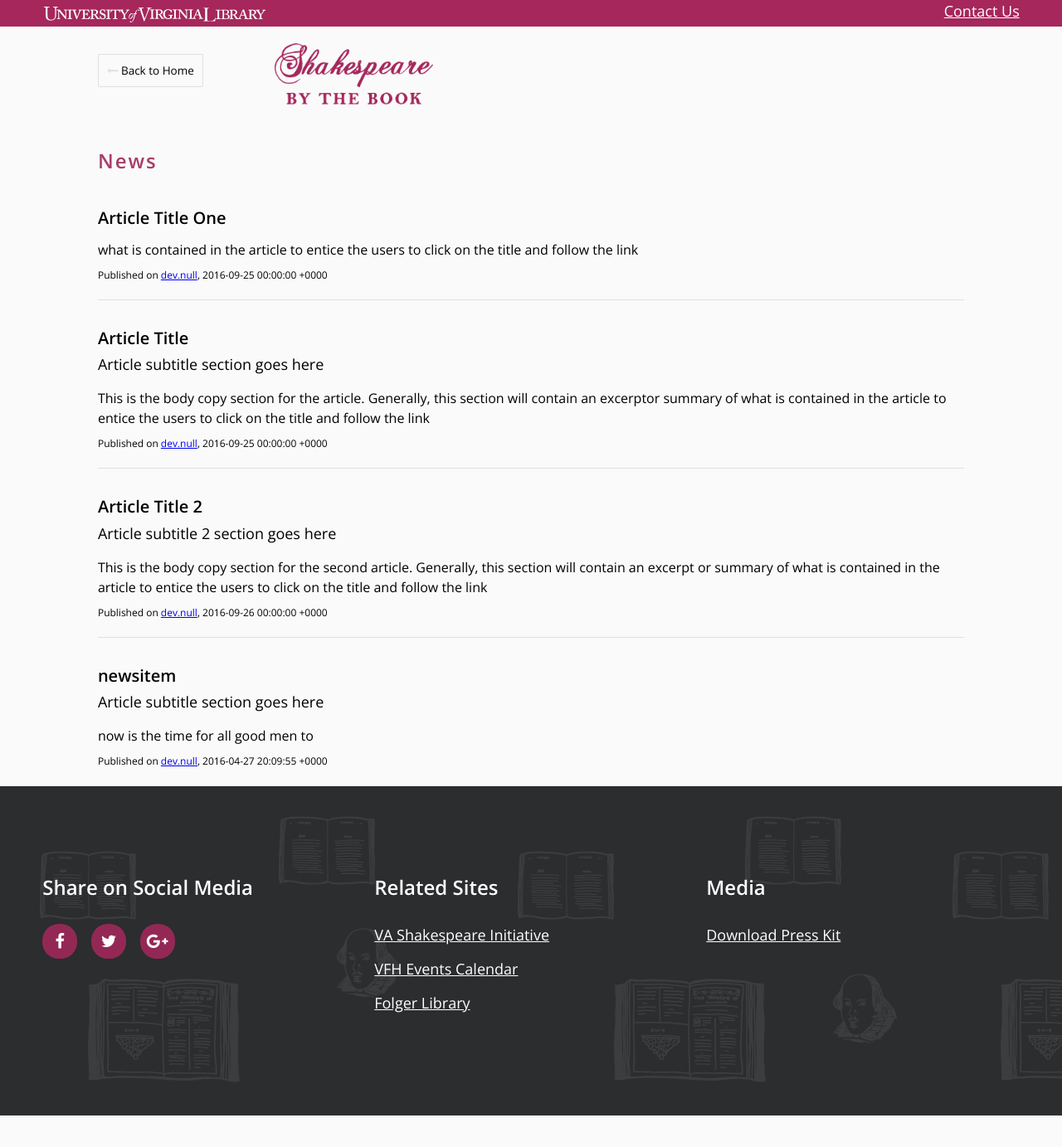
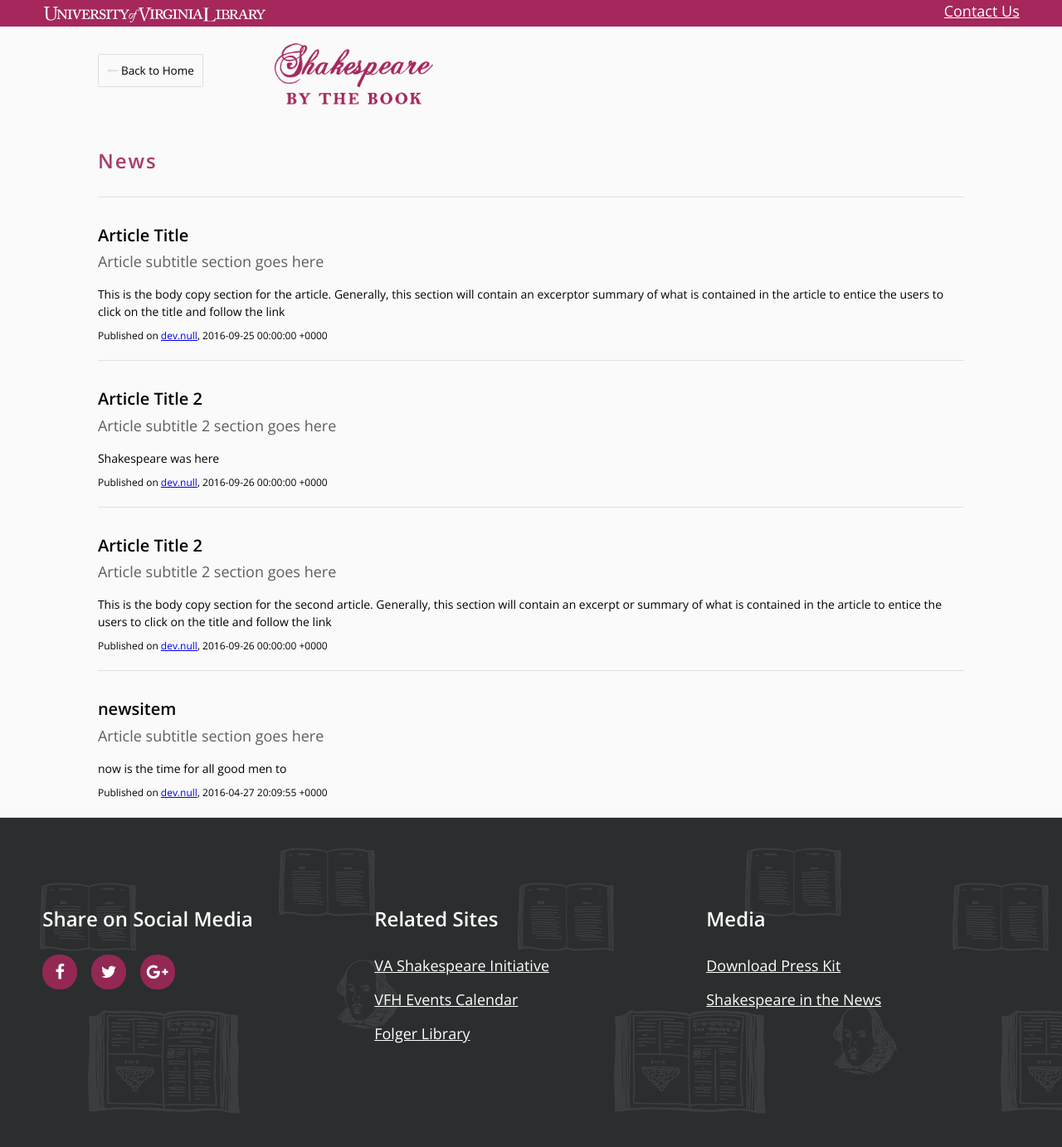
Before and after one commit to uvalib/shakespeare, a Jekyll site: the page built from news.html, in a window 1280 px wide. Shown: the whole page at 83% size. Built offline with Jekyll 4.4.1, drawn with Linux system fonts in a browser that asks for light colours; nearby versions of some CDN libraries; before the commit the page ends 1345 px from its top, so only the background shows below that.

Commit message:
UX-806 #comment update readme files to contain some instructions and remove title text to test if missing that it does not get included during build; add link for news page to footer

```diff
--- a/_includes/footer.html
+++ b/_includes/footer.html
@@ -31,6 +31,7 @@
     <div class="col s12 m4 footer-links">
       <h2 class="footer-heading">Media</h2>
       <p><a href="SBTB_pr.docx">Download Press Kit</a></p>
+      <p><a href="news.html">Shakespeare in the News</a></p>
     </div>
   </div>
 
--- a/_news/04-27-16-Title-of-the-Article.html
+++ b/_news/04-27-16-Title-of-the-Article.html
@@ -1,5 +1,5 @@
 ---
-title: "Article Title One"
+title: ""
 link: "http://dev.null"
 subtitle: ""
 copy: "what is contained in the article to entice the users to click on the title and follow the link"
--- a/_sass/_shakespeare.scss
+++ b/_sass/_shakespeare.scss
@@ -458,6 +458,11 @@
 .news-articles .article-subtitle {
   font-size: 18px;
   margin: 0 0 1rem;
+  color: #5F5F5F;
+}
+
+.news-articles .article-copy {
+  font-size: 14px;
 }
 
 .news-articles .published {
--- a/news.html
+++ b/news.html
@@ -19,7 +20,7 @@
             <h1><a href="{{article.link}}">{{article.title}}</a></h1>
             <div class="article-subtitle">{{article.subtitle}}</div>
           </header>
-        <div class="detail">
+          <div class="article-copy">
             {{article.copy}}
           </div>
           <div class="published">
@@ -28,6 +29,5 @@
         </article>
       </div>
     </div>
-
-
+  {% endif %}
 {% endfor %}
```
Also changed, not shown: other parts of news.html (+2 -1 lines), _news/04-21-16-Shakespeare-Was-Here.html (added, +7 -0 lines), _news/README.md (+7 -1 lines), README.md. Lines whose indentation alone changed are shown as unchanged.
